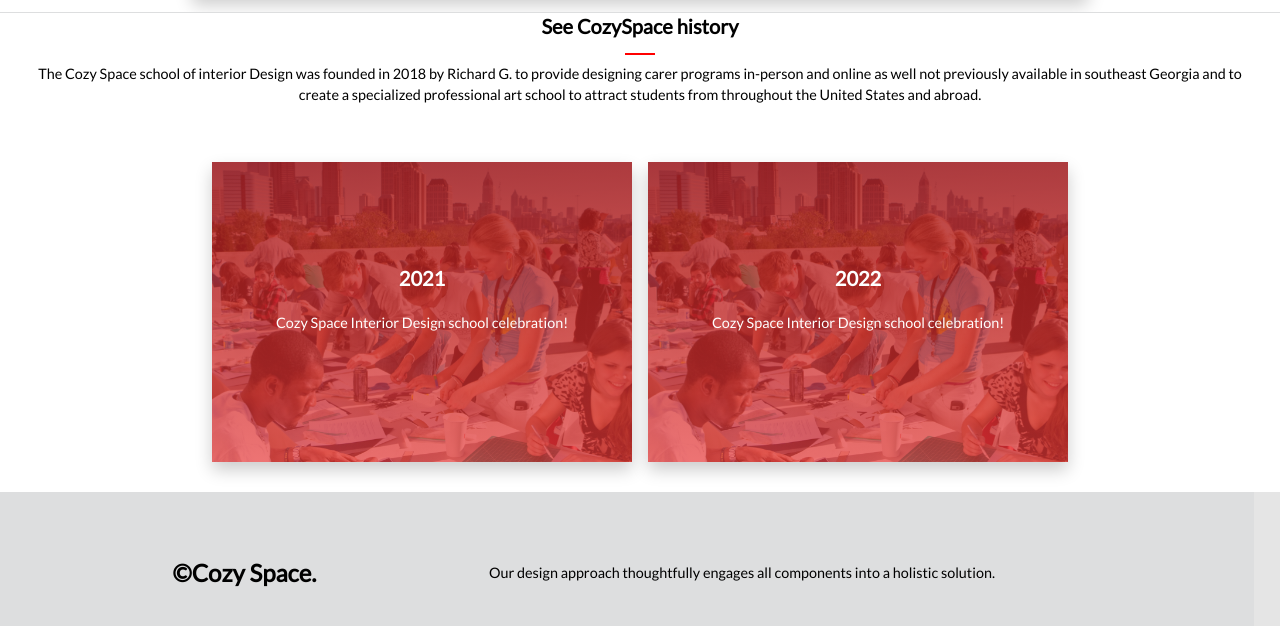
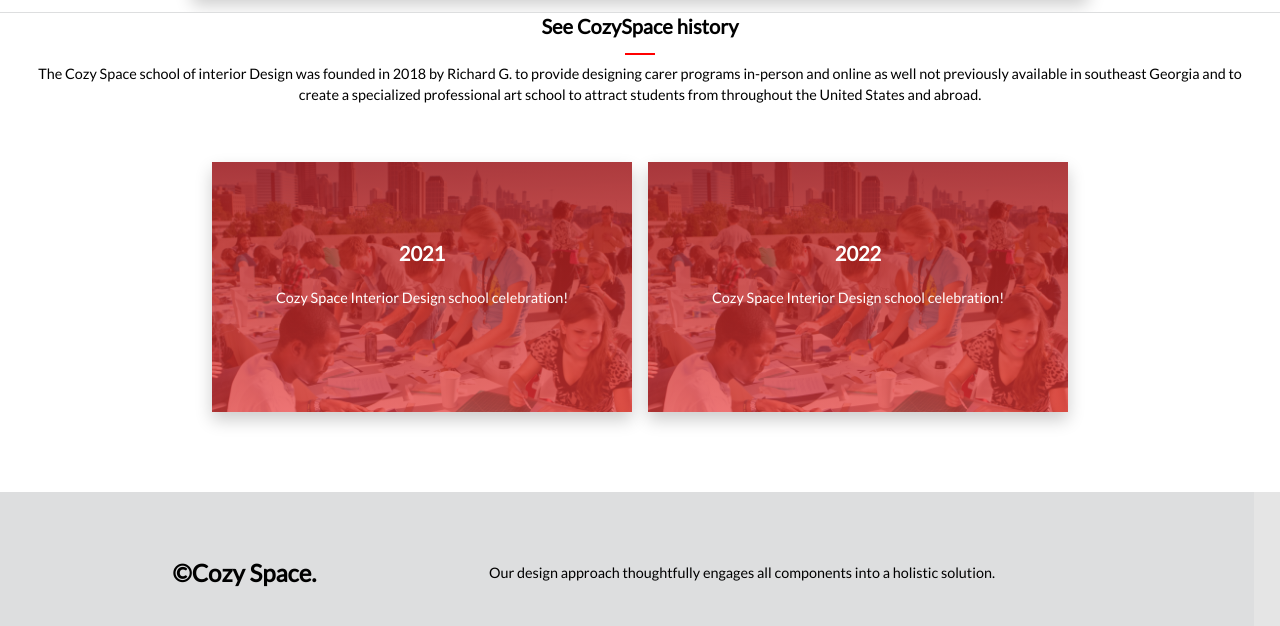
Before and after one commit to kal2944/capstone-project1, a website: page about.html in a window 1280 px wide. Shown: the part 1248-1874 px from the top of the page. Drawn offline with Linux system fonts and the light colour scheme; a web font is replaced by a local one.

Commit message:
update css

```diff
--- a/css/style.css
+++ b/css/style.css
@@ -760,7 +760,7 @@ h5 {
 
 .alumni-img {
   width: 350px;
-  height: 150px;
+  height: 140px;
   background-image:
     linear-gradient(rgba(167, 27, 27, 0.842), rgba(230, 57, 57, 0.7)),
     url("../images/alumini/Atlanta_rooftop_Festival-Of-Lights_6_DS.jpg");
@@ -857,7 +857,7 @@ h5 {
   .alumni-img {
     margin: 2rem 0;
     width: 420px;
-    height: 300px;
+    height: 250px;
   }
 
   .footer-info {
```
